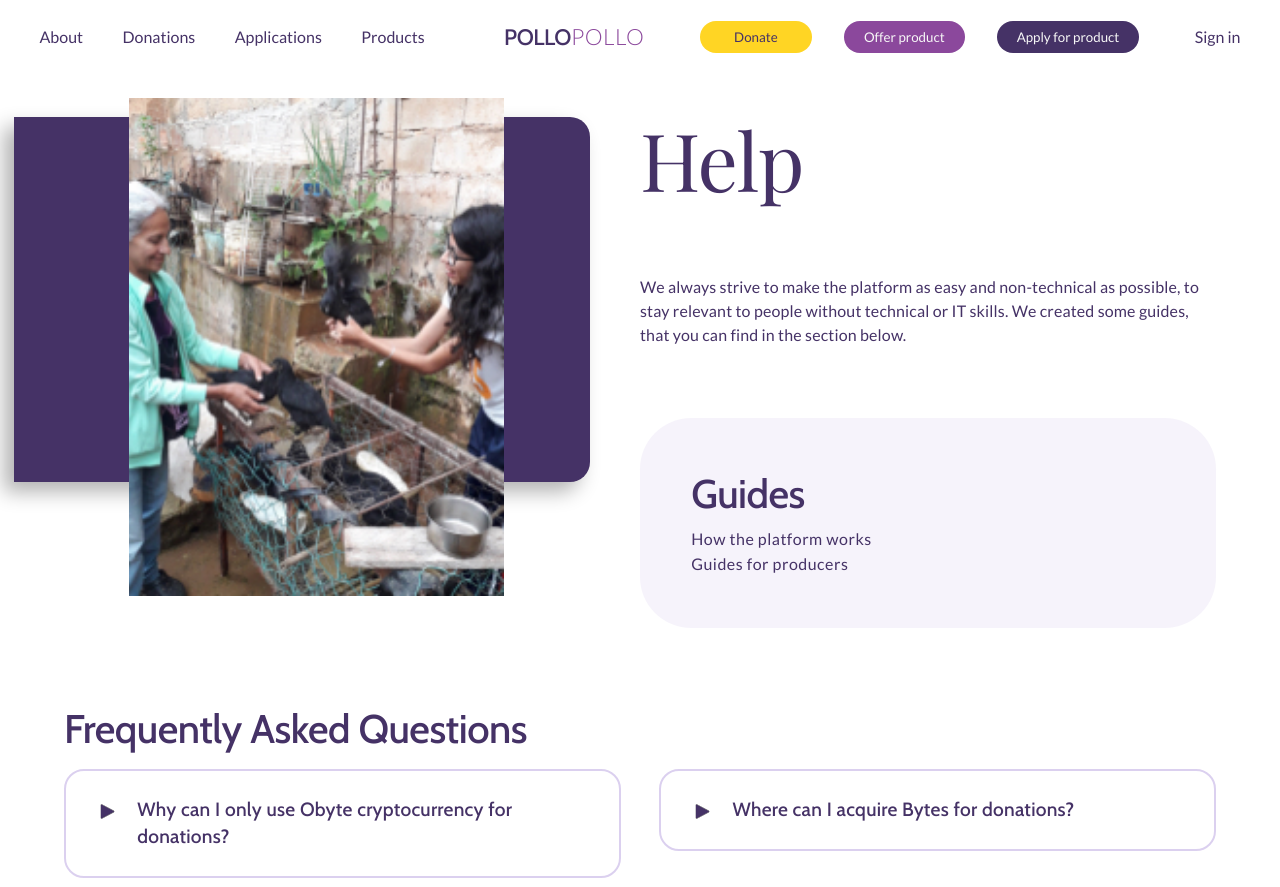
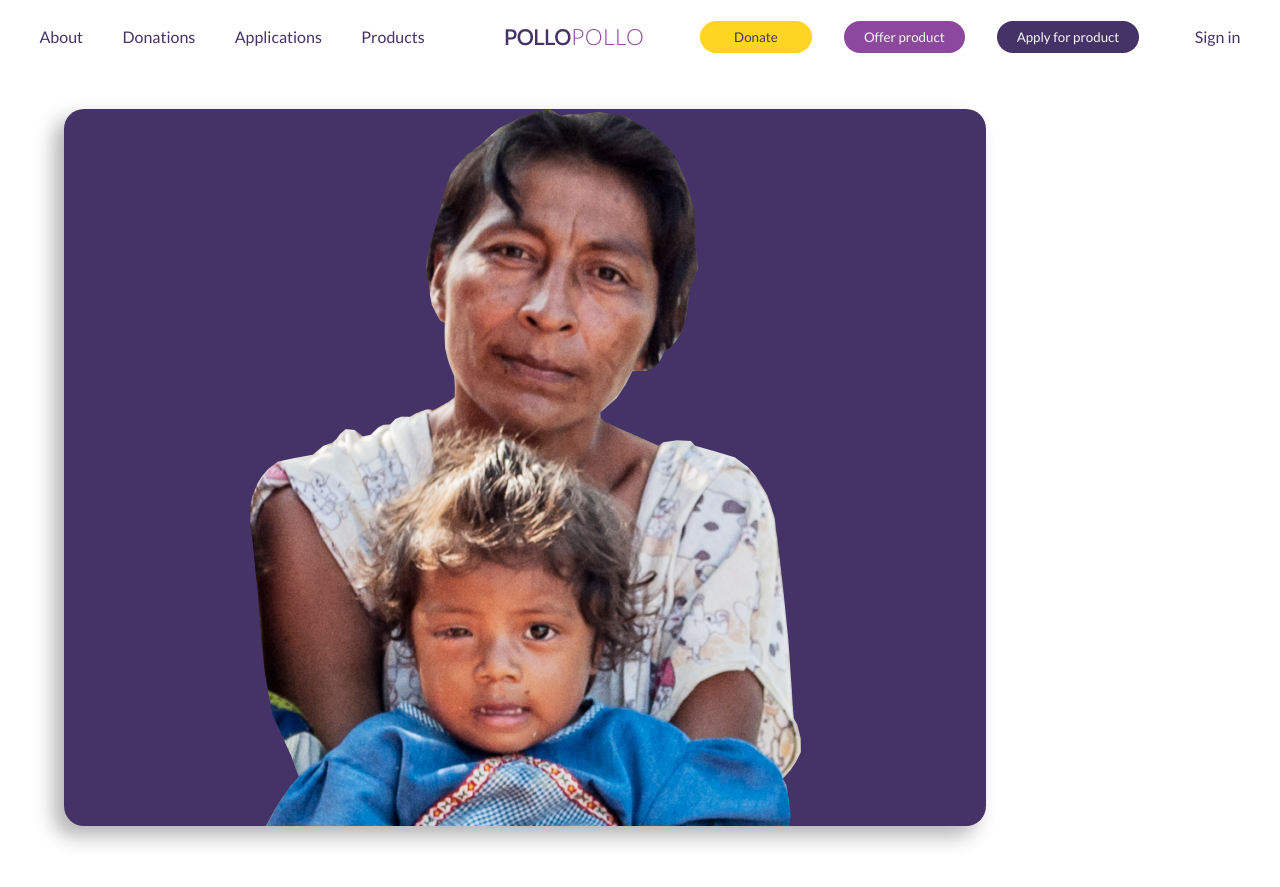
Before and after one commit to subangiv/oral_exam_finale, a React (Create React App) app: page / in a window 1280 px wide. Shown: the top 887 px of the page. Built offline with nearby package versions, Linux system fonts and the light colour scheme.

Commit message:
making banner

```diff
--- a/src/App.js
+++ b/src/App.js
@@ -4,11 +4,13 @@ import Header from "./components/header/Header";
 import Footer from "./components/footer/Footer";
 import HelpPage from "./components/help_page/HelpPage";
 import ContactPage from "./components/contact_page/ContactPage";
+import DonationPage from "./components/donation_page/DonationPage";
 
 function App() {
   return (
     <div className="App">
       <Header />
+      <DonationPage />
       <HelpPage />
       <ContactPage />
       <Footer />
--- a/src/components/donation_page/DonationPage.js
+++ b/src/components/donation_page/DonationPage.js
@@ -1,5 +1,14 @@
 import React from "react";
+import styles from "./DonationPage.module.scss";
+import DonationImage from "../../assets/images/donation-img-small.png";
 
 export default function DonationPage(props) {
-  return <main></main>;
+  return (
+    <main className={styles.donationPage}>
+      <div className={styles.donationBanner}>
+        <img src={DonationImage} alt="figure with computer" />
+      </div>
+      <h1 className="display-1">Donations</h1>
+    </main>
+  );
 }
--- a/src/components/donation_page/DonationPage.module.scss
+++ b/src/components/donation_page/DonationPage.module.scss
@@ -1 +1,25 @@
 @import "../../styles/index";
+
+.donationPage {
+  margin: 5vh 0 18vh 0;
+  padding: 0 5vw;
+
+  & h1 {
+    color: $primary;
+    margin-bottom: 2vw;
+  }
+}
+
+.donationBanner {
+  display: flex;
+  flex-wrap: wrap;
+  justify-content: center;
+  align-items: baseline;
+  background-color: $primary;
+  width: clamp(80%, 376px, 100%);
+  border-radius: 20px;
+  margin-bottom: 6vh;
+  -webkit-box-shadow: -10px 10px 20px 0px rgba(0, 0, 0, 0.3);
+  -moz-box-shadow: -10px 10px 20px 0px rgba(0, 0, 0, 0.3);
+  box-shadow: -10px 10px 20px 0px rgba(0, 0, 0, 0.3);
+}
```
